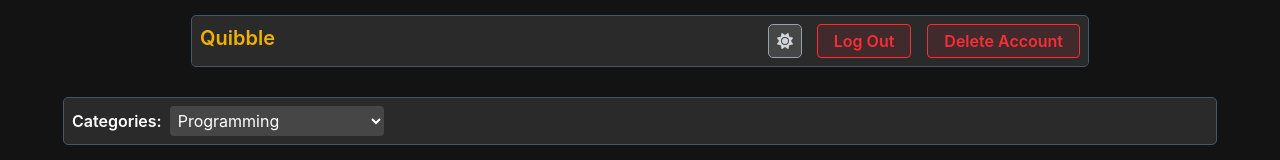
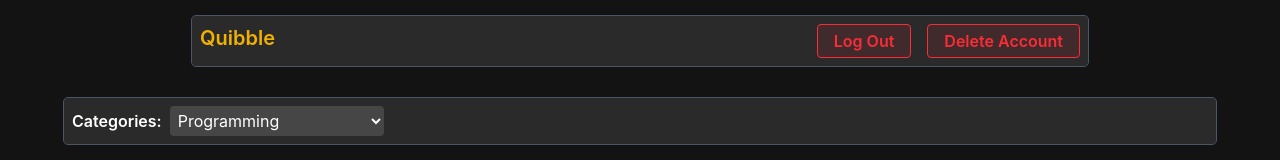
Before and after one commit to RaviCoderWallah/Quibble-Quiz-Web-App, a React (Vite) app: page /quiz in a window 1280 px wide. Shown: the top 160 px of the page. Built offline with nearby package versions, Linux system fonts and the light colour scheme; sample sign-in values are in the browser's storage.

Commit message:
remove: remove themecontext

```diff
--- a/src/components/Header.jsx
+++ b/src/components/Header.jsx
@@ -1,6 +1,5 @@
 import { NavLink, useNavigate } from "react-router-dom";
 import useAuth from "../hooks/useAuth";
-import { FaSun } from "react-icons/fa6";
 
 const Header = () => {
   const { user, setIsLogged, isLogged, signout, logout } = useAuth();
@@ -31,12 +30,6 @@ const Header = () => {
         <div className="flex gap-4">
           {user && isLogged ? (
             <div className="flex gap-4 items-center">
-              <button
-                title="Toggle Theme"
-                className="bg-[#474646] outline-1 outline-gray-400 hover:outline-teal-500 text-gray-300 p-2 rounded-sm cursor-pointer hover:text-teal-500 transition-all"
-              >
-                <FaSun />
-              </button>
               <button
                 onClick={handleLogout}
                 className="bg-red-500/10 border border-red-500 text-red-500 font-semibold px-4 py-1 rounded-sm cursor-pointer hover:bg-red-500 hover:text-white transition-colors"
```
Also changed, not shown: src/context/ThemeContext.jsx (deleted).
